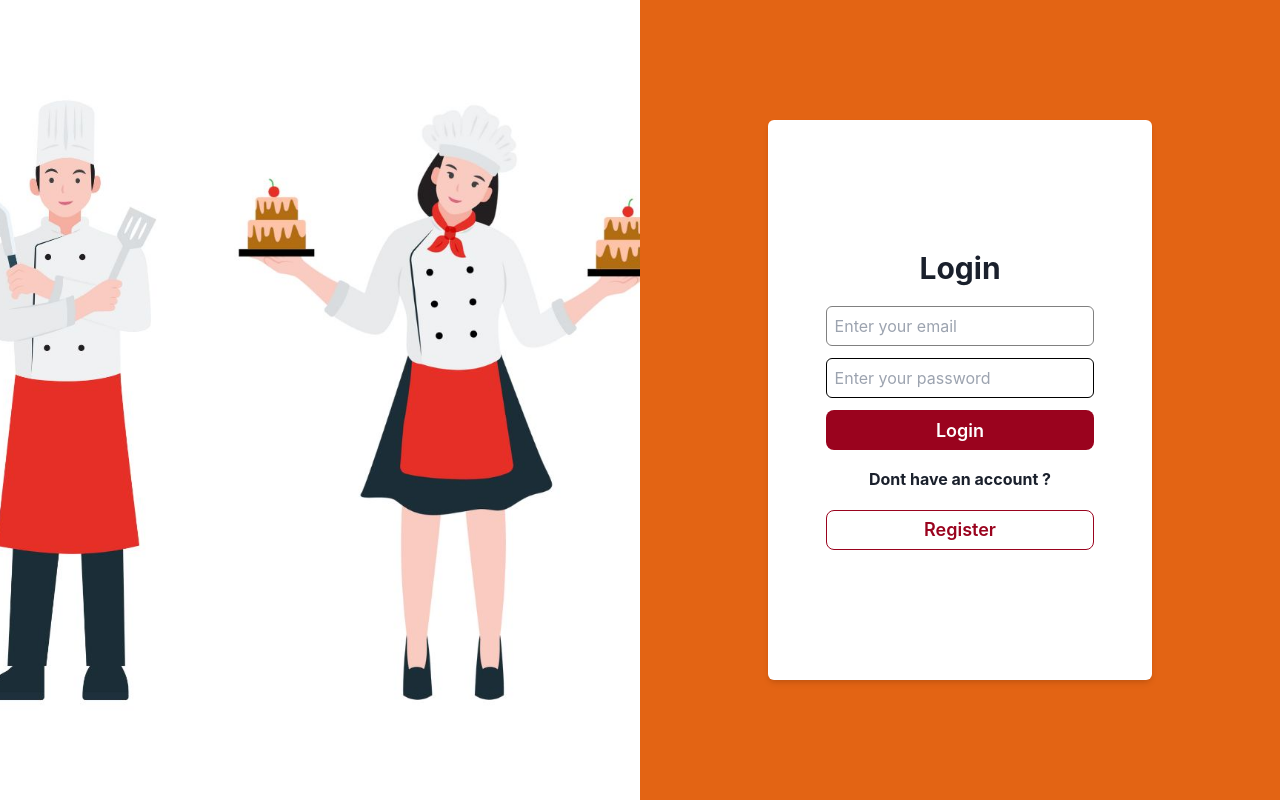
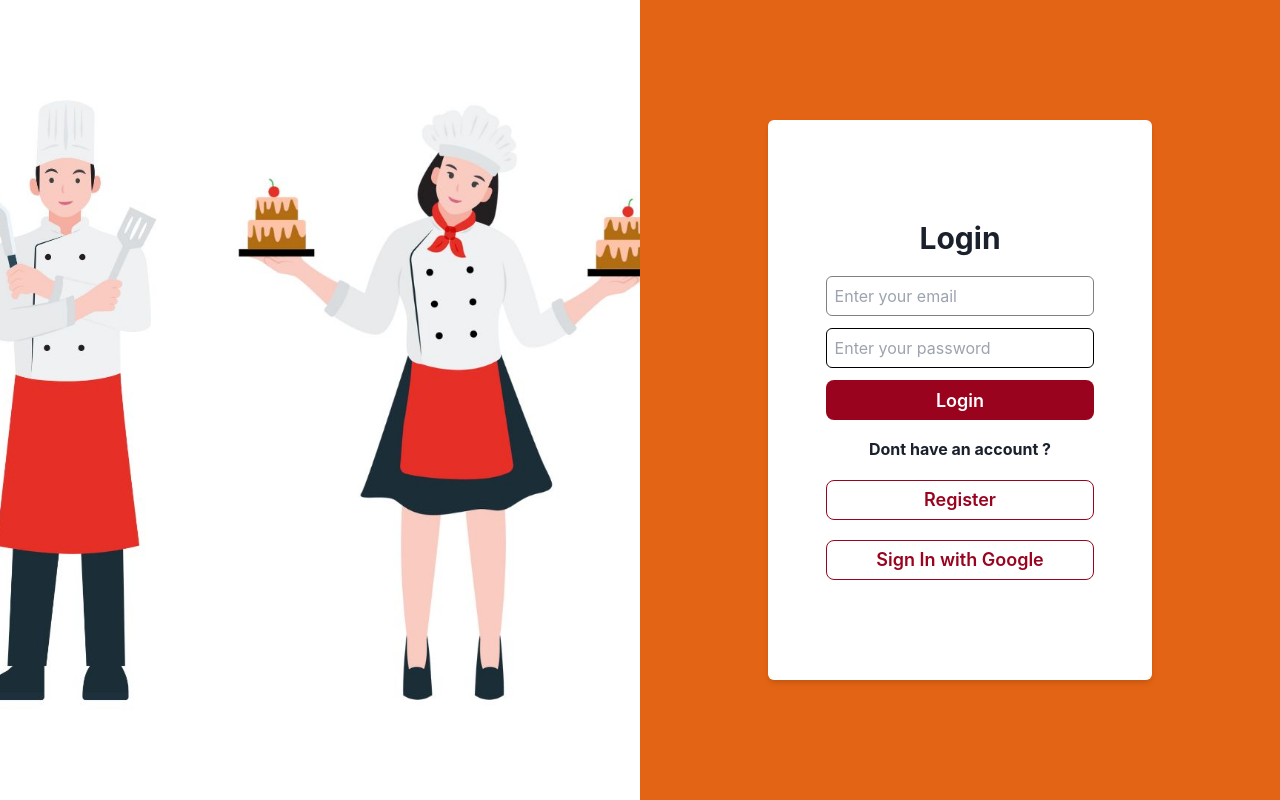
Before and after one commit to fauzarizky/resto-management, a React (Vite) app: page / in a window 1280 px wide. Built offline with nearby package versions, Linux system fonts and the light colour scheme; no server answers.

Commit message:
add feature login with google

```diff
--- a/src/pages/Login.jsx
+++ b/src/pages/Login.jsx
@@ -4,12 +4,31 @@ import { useNavigate } from "react-router-dom";
 import { useState } from "react";
 import { auth } from "../../firebase-config";
 import { signInWithEmailAndPassword } from "firebase/auth";
+import { GoogleAuthProvider, signInWithPopup } from "firebase/auth";
 
 export const Login = () => {
   const [email, setEmail] = useState(null);
   const [password, setPassword] = useState(null);
   const navigate = useNavigate();
   const toast = useToast();
+
+  const handleSignInWithGoogle = async () => {
+    try {
+      const provider = new GoogleAuthProvider();
+      await signInWithPopup(auth, provider);
+
+      navigate("/homepage");
+    } catch (error) {
+      console.error(error);
+      toast({
+        title: "Error",
+        description: error.message,
+        status: "error",
+        duration: 3000,
+        isClosable: true,
+      });
+    }
+  };
 
   const handleSubmit = async (e) => {
     try {
@@ -66,7 +85,7 @@ export const Login = () => {
                 <Input type="password" placeholder="Enter your password" border={"1px solid black"} h={"5vh"} w={"70%"} px={2} onChange={(e) => setPassword(e.target.value)} />
               </FormControl>
 
-              <Button type="submit" bgColor={"#9A031E"} _hover={{bgColor: "#5F0F40"}} color={"white"} w={"70%"} p={2} fontSize={"lg"} borderRadius={"lg"}>
+              <Button type="submit" bgColor={"#9A031E"} _hover={{ bgColor: "#5F0F40" }} color={"white"} w={"70%"} p={2} fontSize={"lg"} borderRadius={"lg"}>
                 Login
               </Button>
             </form>
@@ -75,6 +94,9 @@ export const Login = () => {
             <Button onClick={() => navigate("/register")} border={"1px solid #9A031E"} bgColor={"white"} color={"#9A031E"} w={"70%"} p={2} fontSize={"lg"} borderRadius={"lg"}>
               Register
             </Button>
+            <Button onClick={handleSignInWithGoogle} border={"1px solid #9A031E"} bgColor={"white"} color={"#9A031E"} w={"70%"} p={2} fontSize={"lg"} borderRadius={"lg"}>
+              Sign In with Google
+            </Button>
           </Box>
         </Box>
       </Box>
```
